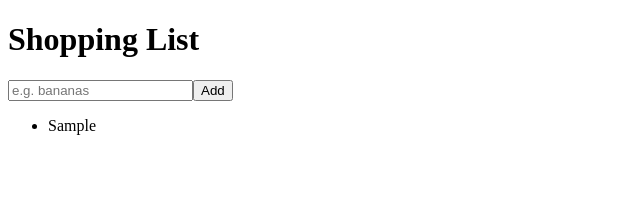
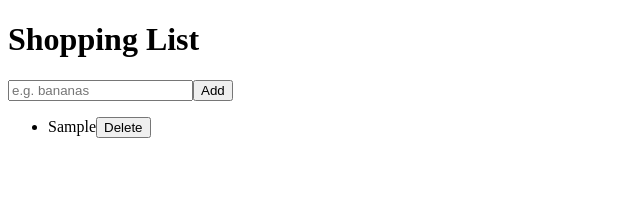
Before and after one commit to KerryCX/shopping-list-app, a React (Vite) app: page / in a window 1280 px wide. Both pictures are taken after typing "Sample" into the empty fields and a click on the button "Add". Shown: the top 207 px of the page, without its empty margins (0-640 px from the left). Built offline with nearby package versions, Linux system fonts and the light colour scheme.

Commit message:
Story 3: remove items from shopping list

```diff
--- a/src/App.tsx
+++ b/src/App.tsx
@@ -15,11 +15,15 @@ function App() {
     setItems((prev) => [...prev, newItem]);
   };
 
+  const deleteItem = (id: string) => {
+    setItems((prev) => prev.filter((item) => item.id !== id));
+  };
+
   return (
     <div className='app'>
       <h1>Shopping List</h1>
       <AddItem onAdd={addItem} existingItems={items} />
-      <ShoppingList items={items} />
+      <ShoppingList items={items} onDelete={deleteItem} />
     </div>
   );
 }
--- a/src/components/ShoppingItem.tsx
+++ b/src/components/ShoppingItem.tsx
@@ -0,0 +1,20 @@
+import type { ShoppingItem as ShoppingItemType } from "../types";
+
+type Props = {
+  item: ShoppingItemType;
+  onDelete: (id: string) => void;
+};
+
+export const ShoppingItem = ({ item, onDelete }: Props) => {
+  return (
+    <li>
+      <span>{item.name}</span>
+      <button
+        onClick={() => onDelete(item.id)}
+        data-testid='delete-item-button'
+      >
+        Delete
+      </button>
+    </li>
+  );
+};
--- a/src/components/ShoppingList.tsx
+++ b/src/components/ShoppingList.tsx
@@ -1,10 +1,12 @@
-import type { ShoppingItem } from "../types";
+import type { ShoppingItem as ShoppingItemType } from "../types";
+import { ShoppingItem } from "./ShoppingItem";
 
 type Props = {
-  items: ShoppingItem[];
+  items: ShoppingItemType[];
+  onDelete: (id: string) => void;
 };
 
-export const ShoppingList = ({ items }: Props) => {
+export const ShoppingList = ({ items, onDelete }: Props) => {
   if (items.length === 0) {
     return <p>Your list is empty.</p>;
   }
@@ -12,7 +14,7 @@ export const ShoppingList = ({ items }: Props) => {
   return (
     <ul>
       {items.map((item) => (
-        <li key={item.id}>{item.name}</li>
+        <ShoppingItem key={item.id} item={item} onDelete={onDelete} />
       ))}
     </ul>
   );
```
Also changed, not shown: 2 other files (tests, documents, lock files or other folders).
